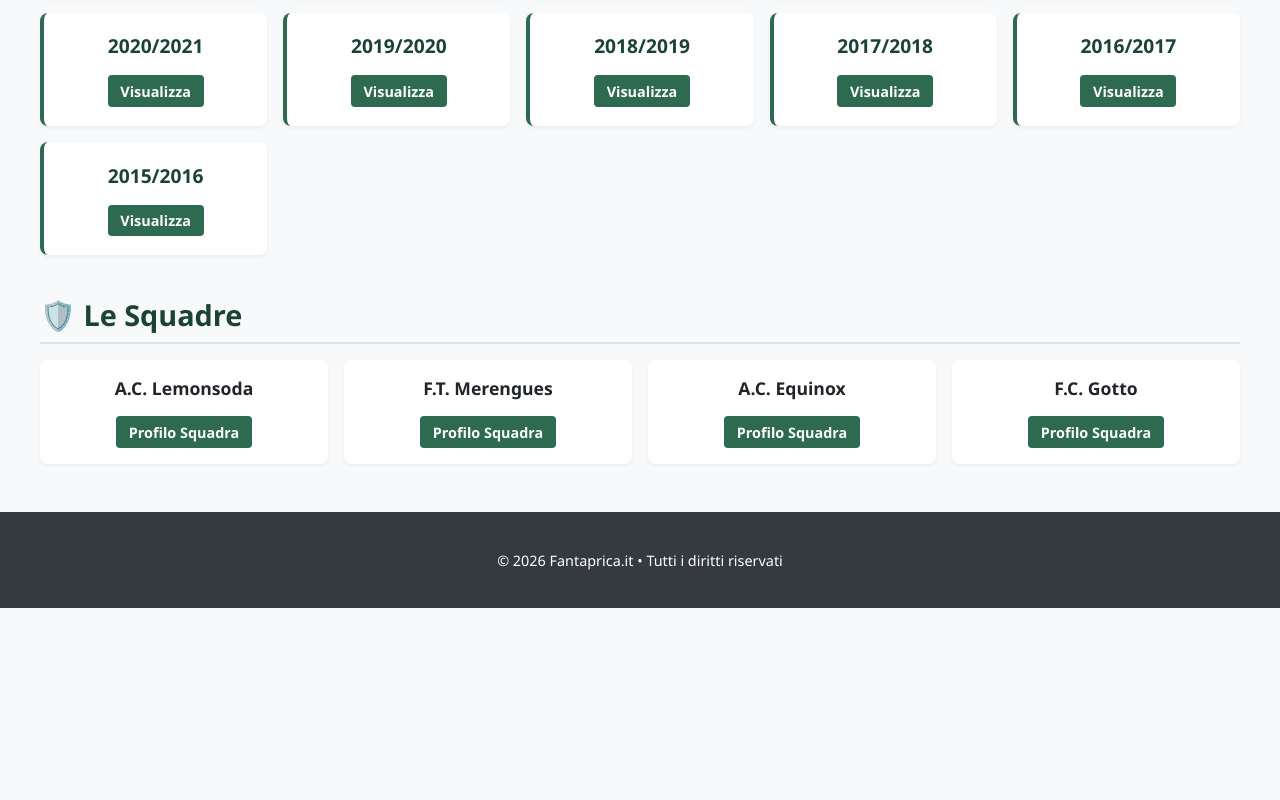
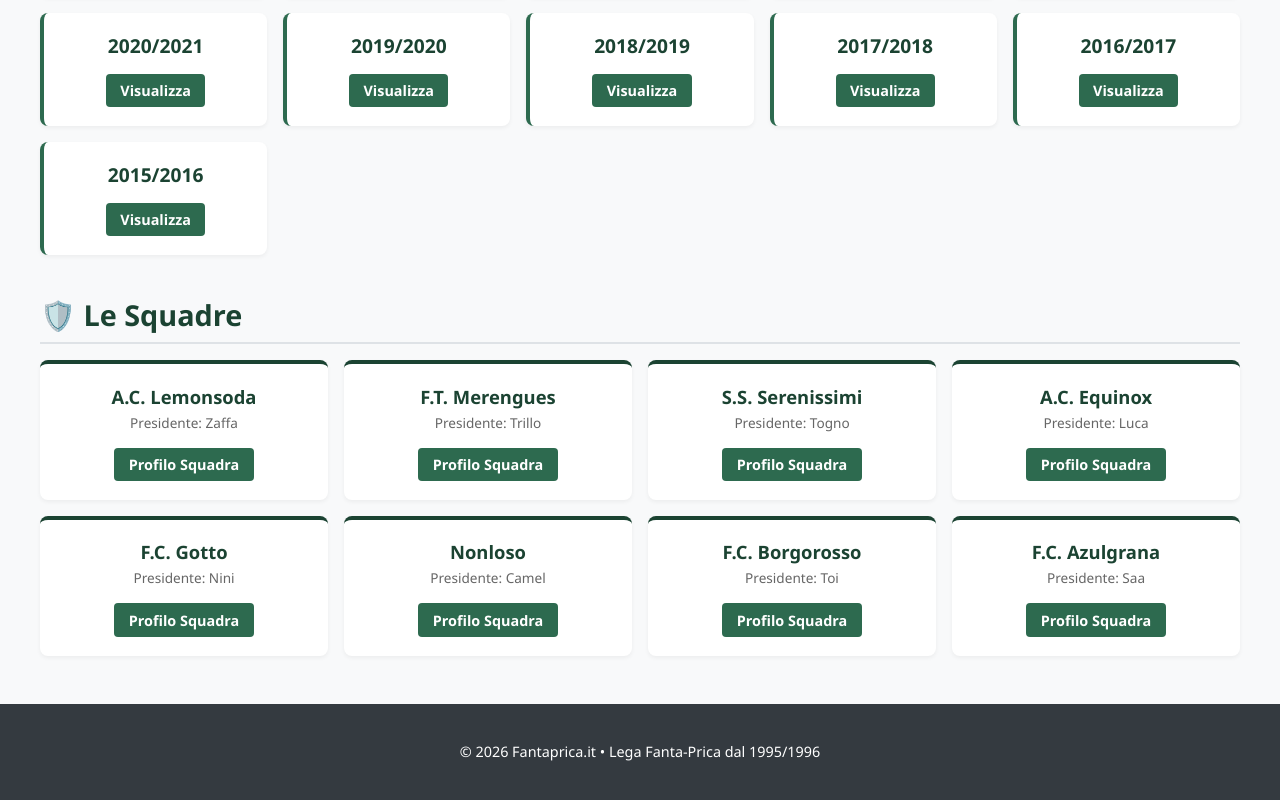
Before and after one commit to zaffagd/Fantaprica, a plain HTML site: page index.html in a window 1280 px wide. Shown: the part 388-1188 px from the top of the page. Before the commit the page ends 996 px from the top, so only its background shows below. Drawn offline with Linux system fonts and the light colour scheme.

Commit message:
Update team cards and footer information in HTML

```diff
--- a/index.html
+++ b/index.html
@@ -76,35 +76,42 @@
         /* Griglia delle Squadre */
         .teams-grid {
             display: grid;
-            grid-template-columns: repeat(auto-fit, minmax(220px, 1fr));
+            grid-template-columns: repeat(auto-fit, minmax(240px, 1fr));
             gap: 1rem;
         }
         .team-card {
             background: white;
             border-radius: 8px;
-            padding: 1rem;
+            padding: 1.2rem 1rem;
             text-align: center;
             box-shadow: 0 2px 4px rgba(0,0,0,0.05);
-            transition: transform 0.2s;
+            transition: transform 0.2s, box-shadow 0.2s;
+            border-top: 4px solid var(--primary-color);
         }
         .team-card:hover {
             transform: translateY(-3px);
+            box-shadow: 0 4px 8px rgba(0,0,0,0.1);
         }
         .team-card h4 {
-            margin: 0 0 0.5rem 0;
-            color: var(--text-dark);
-            font-size: 1.1rem;
+            margin: 0 0 0.25rem 0;
+            color: var(--primary-color);
+            font-size: 1.15rem;
+        }
+        .team-president {
+            font-size: 0.85rem;
+            color: #666;
+            margin-bottom: 0.6rem;
         }
         .btn {
             display: inline-block;
             background-color: var(--secondary-color);
             color: white;
-            padding: 0.4rem 0.8rem;
+            padding: 0.45rem 0.9rem;
             border-radius: 4px;
             text-decoration: none;
             font-size: 0.9rem;
             font-weight: 600;
-            margin-top: 0.5rem;
+            margin-top: 0.4rem;
             transition: background-color 0.2s;
         }
         .btn:hover {
@@ -124,7 +131,7 @@
 
     <header>
         <h1>🏆 Fantaprica</h1>
-        <p>Lega Fantacalcio Storica • Oltre 30 anni di gloria e competizioni</p>
+        <p>Lega Fanta-Prica • Oltre 30 anni di gloria e competizioni dal 1995/1996</p>
     </header>
 
     <div class="container">
@@ -183,26 +190,50 @@
         <div class="teams-grid">
             <div class="team-card">
                 <h4>A.C. Lemonsoda</h4>
+                <div class="team-president">Presidente: Zaffa</div>
                 <a href="squadre/lemonsoda.html" class="btn">Profilo Squadra</a>
             </div>
             <div class="team-card">
                 <h4>F.T. Merengues</h4>
+                <div class="team-president">Presidente: Trillo</div>
                 <a href="squadre/merengues.html" class="btn">Profilo Squadra</a>
             </div>
             <div class="team-card">
+                <h4>S.S. Serenissimi</h4>
+                <div class="team-president">Presidente: Togno</div>
+                <a href="squadre/serenissimi.html" class="btn">Profilo Squadra</a>
+            </div>
+            <div class="team-card">
                 <h4>A.C. Equinox</h4>
+                <div class="team-president">Presidente: Luca</div>
                 <a href="squadre/equinox.html" class="btn">Profilo Squadra</a>
             </div>
             <div class="team-card">
                 <h4>F.C. Gotto</h4>
+                <div class="team-president">Presidente: Nini</div>
                 <a href="squadre/gotto.html" class="btn">Profilo Squadra</a>
+            </div>
+            <div class="team-card">
+                <h4>Nonloso</h4>
+                <div class="team-president">Presidente: Camel</div>
+                <a href="squadre/nonloso.html" class="btn">Profilo Squadra</a>
+            </div>
+            <div class="team-card">
+                <h4>F.C. Borgorosso</h4>
+                <div class="team-president">Presidente: Toi</div>
+                <a href="squadre/borgorosso.html" class="btn">Profilo Squadra</a>
+            </div>
+            <div class="team-card">
+                <h4>F.C. Azulgrana</h4>
+                <div class="team-president">Presidente: Saa</div>
+                <a href="squadre/azulgrana.html" class="btn">Profilo Squadra</a>
             </div>
         </div>
 
     </div>
 
     <footer>
-        <p>&copy; 2026 Fantaprica.it • Tutti i diritti riservati</p>
+        <p>&copy; 2026 Fantaprica.it • Lega Fanta-Prica dal 1995/1996</p>
     </footer>
 
 </body>
```
